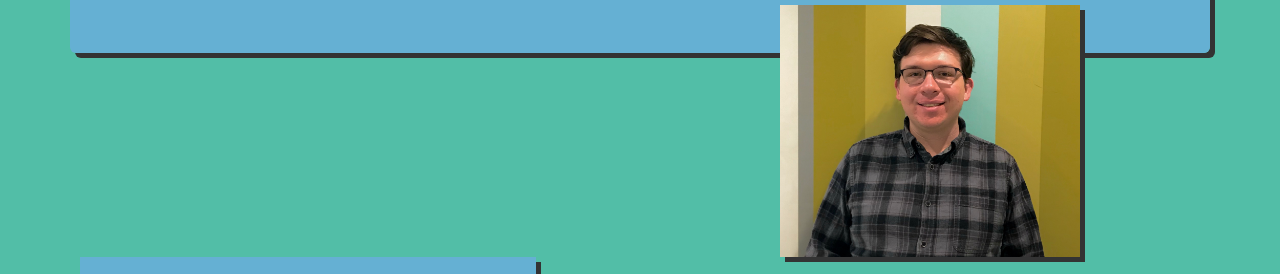
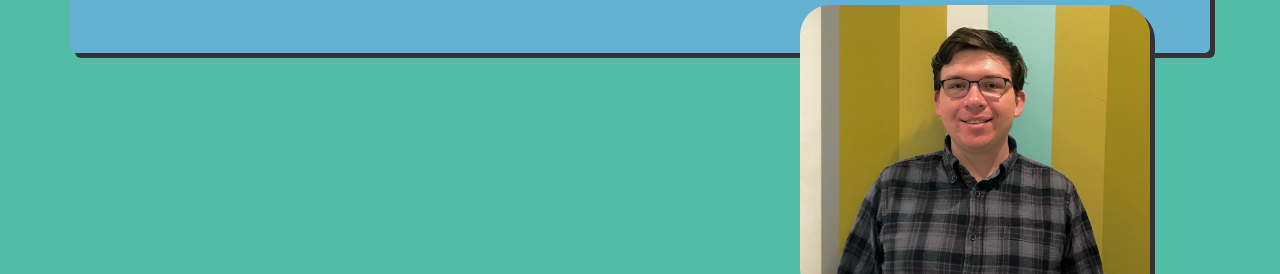
Before and after one commit to jhenager/portfolio-page, a plain HTML site: page index.html in a window 1280 px wide. Shown: the part 197-471 px from the top of the page. Drawn offline with Linux system fonts and the light colour scheme.

Commit message:
add border radius to picture of james

```diff
--- a/css/styles.css
+++ b/css/styles.css
@@ -8,15 +8,14 @@ body {
   font-family: Georgia, 'Times New Roman', Times, serif;
 }
 
-
 div.picture {
   float:right;
 }
 
 #portrait {
-    height: 30%;
-    width: 30%;
-    margin-right: 70px;
+    height: 35%;
+    width: 35%;
+    border-radius: 30px;
     float: right;
     box-shadow: 5px 5px;
   }
@@ -71,4 +70,5 @@ div.work {
 
 footer {
   height: 100px;
+  background-color: rgba(101, 177, 212, 0.993)
 }
```
Also changed, not shown: index.html (+0 -2 lines).
